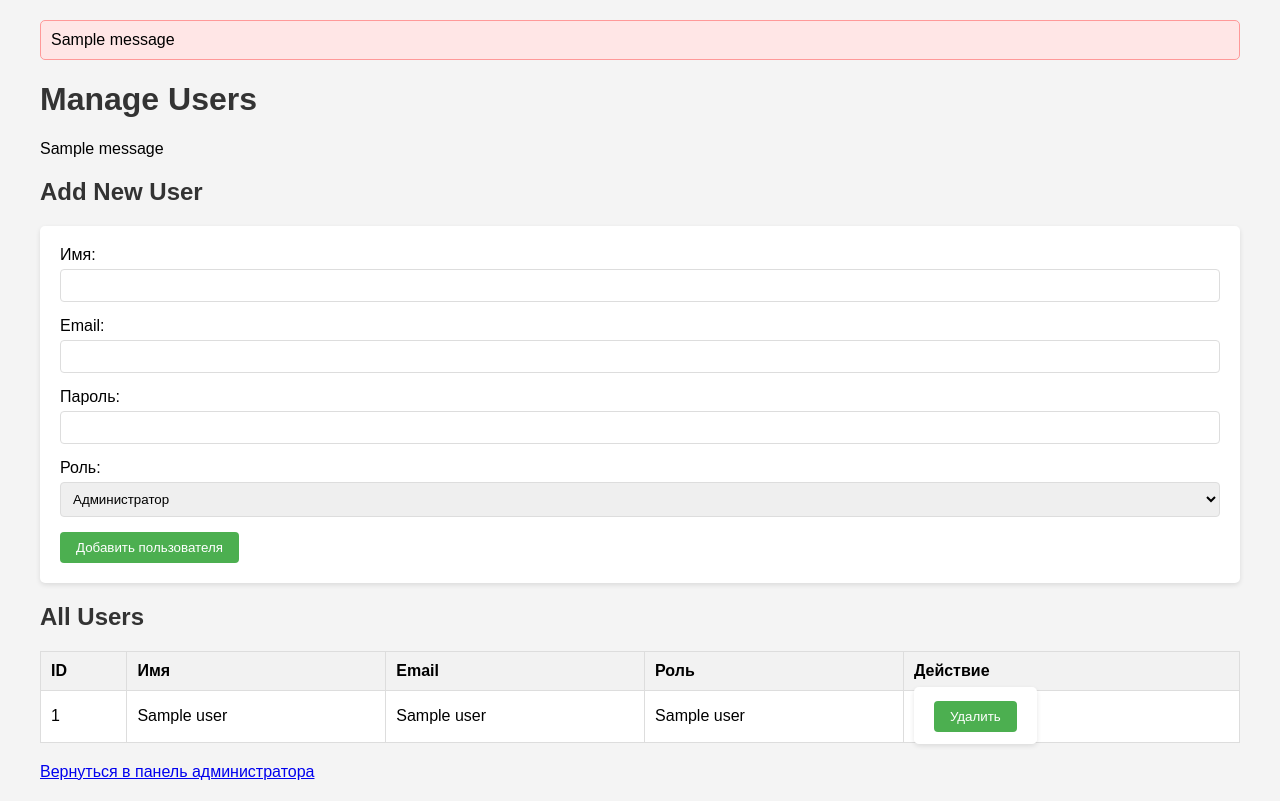
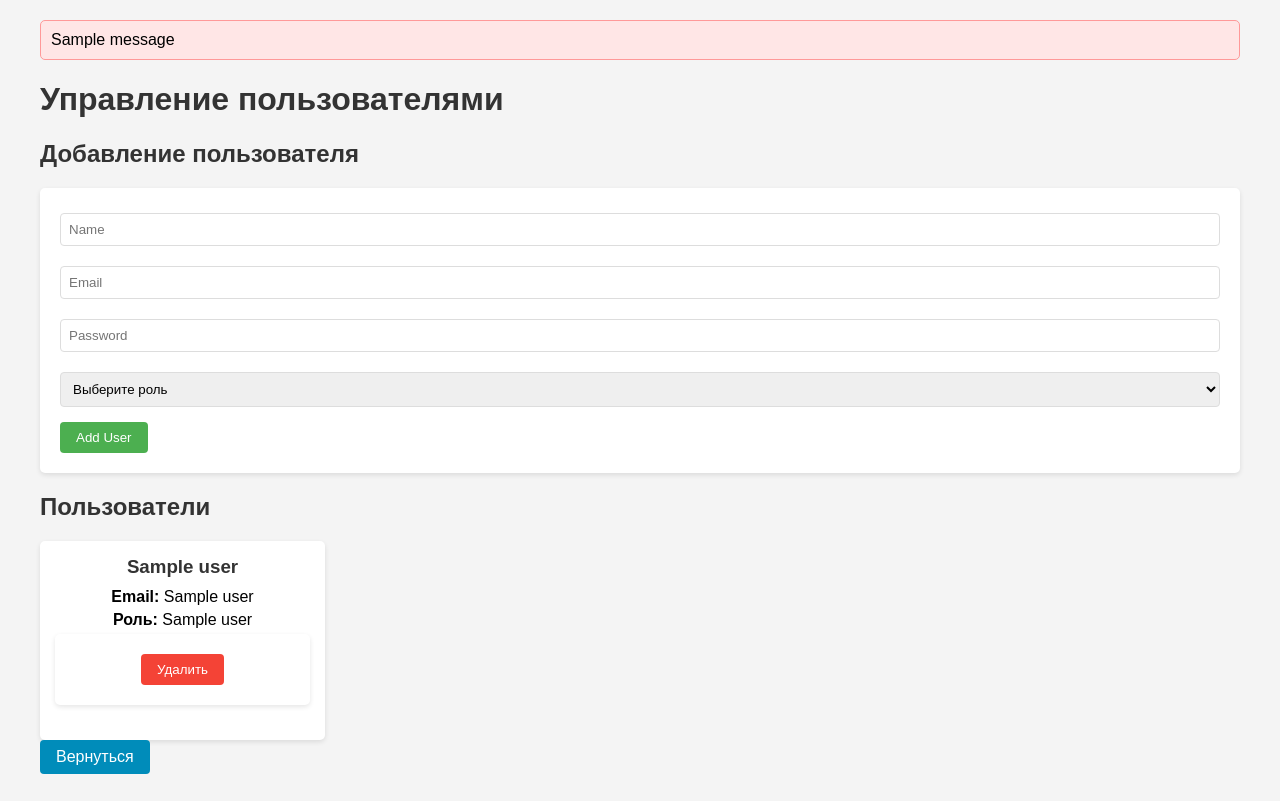
Before and after one commit to x3ron-ai/kursovoy_bd, a Flask app: template templates/admin_users.html in a window 1280 px wide. Shown: the part 58-859 px from the top of the page. After the commit the page ends 832 px from the top, so only its background shows below. Run offline with Flask 3, Linux system fonts and the light colour scheme; the template is opened without the code that fills it: most values are stand-ins (such as "Sample title", 1, 10 or a date in 2020); one stand-in notice (Sample message) is shown; some libraries are stand-ins or nearby versions.

Commit message:
финалочка без метрик

```diff
--- a/app.py
+++ b/app.py
@@ -1,5 +1,4 @@
 from flask import Flask, request, render_template, redirect, url_for, session, flash, send_file
-from prometheus_flask_exporter import PrometheusMetrics, Gauge
 import hashlib
 import os
 from datetime import datetime
@@ -13,7 +12,8 @@ from db import (
 	get_cart_for_checkout, get_user_orders, get_all_orders, get_seller_orders,
 	update_order_status, assign_order_to_courier, get_active_courier_orders,
 	get_available_orders, update_delivery_status, check_courier_assignment,
-	cancel_delivery, log_action, get_logs, load_db_dump
+	cancel_delivery, log_action, get_logs, load_db_dump, get_all_users,
+	delete_user
 )
 
 app = Flask(__name__)
@@ -22,7 +22,6 @@ app = Flask(__name__)
 
 
 
-metrics = PrometheusMetrics(app, path=None)
 
 
 
@@ -80,7 +79,7 @@ def register():
 			flash('Email already exists')
 		else:
 			user_id = create_user(name, email, password, role)
-			log_action(user_id, f"User {name} registered")
+			log_action(session['user_id'], f"User {name} registered")
 			flash('Registration successful! Please login.')
 			return redirect(url_for('login'))
 	return render_template('register.html')
@@ -172,12 +171,12 @@ def admin_users():
 				flash('Email already exists')
 			else:
 				user_id = create_user(name, email, password, role)
-				log_action(request.user_id, f"Admin added user {name} with ID {user_id}")
+				log_action(session['user_id'], f"Admin added user {name} with ID {user_id}")
 				flash('User added successfully')
 		elif action == 'delete':
 			user_id = request.form.get('user_id')
 			delete_user(user_id)
-			log_action(request.user_id, f"Admin deleted user with ID {user_id}")
+			log_action(session['user_id'], f"Admin deleted user with ID {user_id}")
 			flash('User deleted successfully')
 	users = get_all_users()
 	return render_template('admin_users.html', users=users)
--- a/db.py
+++ b/db.py
@@ -266,7 +266,7 @@ def get_active_courier_orders(courier_id):
 		SELECT o.id, o.status, o.total_price, o.delivery_address, d.status, d.estimated_delivery
 		FROM orders o
 		JOIN delivery d ON o.id = d.order_id
-		WHERE d.courier_id = %s AND d.status != 'delivered'
+		WHERE d.courier_id = %s AND d.status NOT IN ('delivered', 'cancelled')
 	""", (courier_id,))
 	result = cur.fetchall()
 	cur.close()
--- a/main.py
+++ b/main.py
@@ -1,5 +1,6 @@
-from app import app, metrics
+from app import app
+from prometheus_flask_exporter import PrometheusMetrics, Gauge
 
 if __name__ == "__main__":
-	metrics.start_http_server(5724)
+	metrics = PrometheusMetrics(app)
 	app.run('0.0.0.0', 5723, debug=True, threaded=True)
--- a/templates/admin_panel.html
+++ b/templates/admin_panel.html
@@ -2,7 +2,7 @@
 {% block content %}
 	<h1>Панель администратора</h1>
 	<p><a href="{{ url_for('admin_products') }}" class="button">Управление товаром</a></p>
-	<a href="{{ url_for('admin_users') }}" class="btn btn-primary">Управление пользователями</a>
+	<p><a href="{{ url_for('admin_users') }}" class="button">Управление пользователями</a></p>
 	<p><a href="{{ url_for('admin_orders') }}" class="button">Просмотр заказов</a></p>
 	<p><a href="{{ url_for('admin_logs') }}" class="button">Просмотр логов</a></p>
 	<p><a href="{{ url_for('admin_backup') }}" class="button">Загрузка бекапа базы данных</a></p>
--- a/templates/admin_users.html
+++ b/templates/admin_users.html
@@ -1,72 +1,43 @@
 {% extends "base.html" %}
+{% block styles %}
+	<link rel="stylesheet" href="{{ url_for('static', filename='css/products.css') }}">
+{% endblock %}
+{% block content %}
+	<h1>Управление пользователями</h1>
 
-{% block content %}
-	<h1>Manage Users</h1>
-
-	{% with messages = get_flashed_messages() %}
-		{% if messages %}
-			{% for message in messages %}
-				<div class="alert alert-info">{{ message }}</div>
-			{% endfor %}
-		{% endif %}
-	{% endwith %}
-
-	<h2>Add New User</h2>
+	<!-- Форма добавления пользователя -->
+	<h2>Добавление пользователя</h2>
 	<form method="POST">
 		<input type="hidden" name="action" value="add">
-		<div class="form-group">
-			<label for="name">Имя:</label>
-			<input type="text" id="name" name="name" class="form-control" required>
-		</div>
-		<div class="form-group">
-			<label for="email">Email:</label>
-			<input type="email" id="email" name="email" class="form-control" required>
-		</div>
-		<div class="form-group">
-			<label for="password">Пароль:</label>
-			<input type="password" id="password" name="password" class="form-control" required>
-		</div>
-		<div class="form-group">
-			<label for="role">Роль:</label>
-			<select id="role" name="role" class="form-control" required>
-				<option value="admin">Администратор</option>
-				<option value="customer">Покупатель</option>
-				<option value="seller">Продавец</option>
-				<option value="courier">Курьер</option>
-			</select>
-		</div>
-		<button type="submit" class="btn btn-primary">Добавить пользователя</button>
+		<input type="text" name="name" placeholder="Name" required>
+		<input type="email" name="email" placeholder="Email" required>
+		<input type="password" name="password" placeholder="Password" required>
+		<select name="role" required>
+			<option value="" disabled selected>Выберите роль</option>
+			<option value="admin">Admin</option>
+			<option value="customer">Customer</option>
+			<option value="seller">Seller</option>
+			<option value="courier">Courier</option>
+		</select>
+		<input type="submit" value="Add User">
 	</form>
 
-	<h2>All Users</h2>
-	<table class="table table-striped">
-		<thead>
-			<tr>
-				<th>ID</th>
-				<th>Имя</th>
-				<th>Email</th>
-				<th>Роль</th>
-				<th>Действие</th>
-			</tr>
-		</thead>
-		<tbody>
-			{% for user in users %}
-				<tr>
-					<td>{{ user[0] }}</td>
-					<td>{{ user[1] }}</td>
-					<td>{{ user[2] }}</td>
-					<td>{{ user[3] }}</td>
-					<td>
-						<form method="POST" style="display:inline;">
-							<input type="hidden" name="action" value="delete">
-							<input type="hidden" name="user_id" value="{{ user[0] }}">
-							<button type="submit" class="btn btn-danger btn-sm" onclick="return confirm('Are you sure?')">Удалить</button>
-						</form>
-					</td>
-				</tr>
-			{% endfor %}
-		</tbody>
-	</table>
+	<!-- Таблица пользователей -->
+	<h2>Пользователи</h2>
+	<div class="products-grid">
+		{% for user in users %}
+		<div class="product-card">
+			<h3>{{ user[1] }}</h3> <!-- Name -->
+			<p><strong>Email:</strong> {{ user[2] }}</p> <!-- Email -->
+			<p><strong>Роль:</strong> {{ user[3] }}</p> <!-- Role -->
+			<form method="POST">
+				<input type="hidden" name="action" value="delete">
+				<input type="hidden" name="user_id" value="{{ user[0] }}"> <!-- ID -->
+				<button type="submit" style="background-color: #f44336;">Удалить</button>
+			</form>
+		</div>
+		{% endfor %}
+	</div>
 
-	<a href="{{ url_for('admin_panel') }}" class="btn btn-secondary">Вернуться в панель администратора</a>
+	<a href="{{ url_for('admin_panel') }}" class="button">Вернуться</a>
 {% endblock %}
```
Also changed, not shown: 1 other file.
